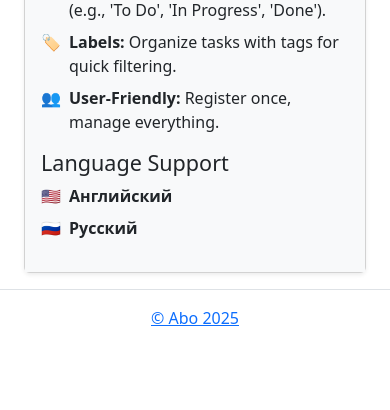
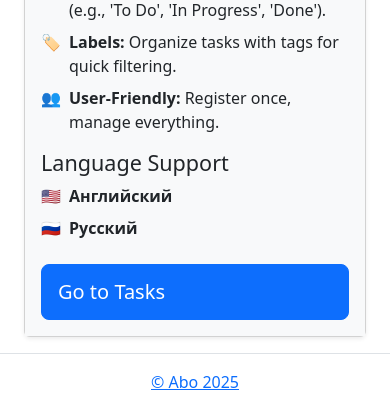
Before and after one commit to Onoiro/TaskMan, a Django app: page / in a window 390 px wide. Shown: the part 637-1047 px from the top of the page. Before the commit the page ends 963 px from the top, so only its background shows below. Run offline with Django 4.2, Linux system fonts and the light colour scheme; the visitor is signed in with stand-in values (Sample User, id 1); parts of the project's set-up code (start-up, migrations or seed data) failed here and were passed over; some libraries are stand-ins or nearby versions.

Commit message:
Add CTA buttons to index page
- Added mobile-friendly button (visible only on small screens)
- Added desktop version button (visible on medium screens and up)
- Buttons change based on authentication state:
  - "Go to Tasks" for logged-in users
  - "Get Started" for anonymous users
- Used Bootstrap responsive classes (d-md-none, d-none d-md-block)

```diff
--- a/task_manager/templates/index.html
+++ b/task_manager/templates/index.html
@@ -48,6 +48,24 @@
                   <span><strong>{% trans "Russian" %}</strong></span>
                 </li>
               </ul>
+
+              <!-- Button CTA for mobile -->
+              <div class="d-grid gap-2 d-md-none mt-4">
+                {% if user.is_authenticated %}
+                  <a href="/tasks/" class="btn btn-primary btn-lg">{% trans "Go to Tasks" %}</a>
+                {% else %}
+                  <a href="{% url 'user:user-create' %}" class="btn btn-primary btn-lg">{% trans "Get Started" %}</a>
+                {% endif %}
+              </div>
+
+              <!-- Button CTA for desktop -->
+              <div class="d-none d-md-block text-center mt-4">
+                {% if user.is_authenticated %}
+                  <a href="/tasks/" class="btn btn-primary btn-lg px-4">{% trans "Go to Tasks" %}</a>
+                {% else %}
+                  <a href="{% url 'user:user-create' %}" class="btn btn-primary btn-lg px-4">{% trans "Get Started" %}</a>
+                {% endif %}
+              </div>
         </div>
       </div>
     </div>
```
